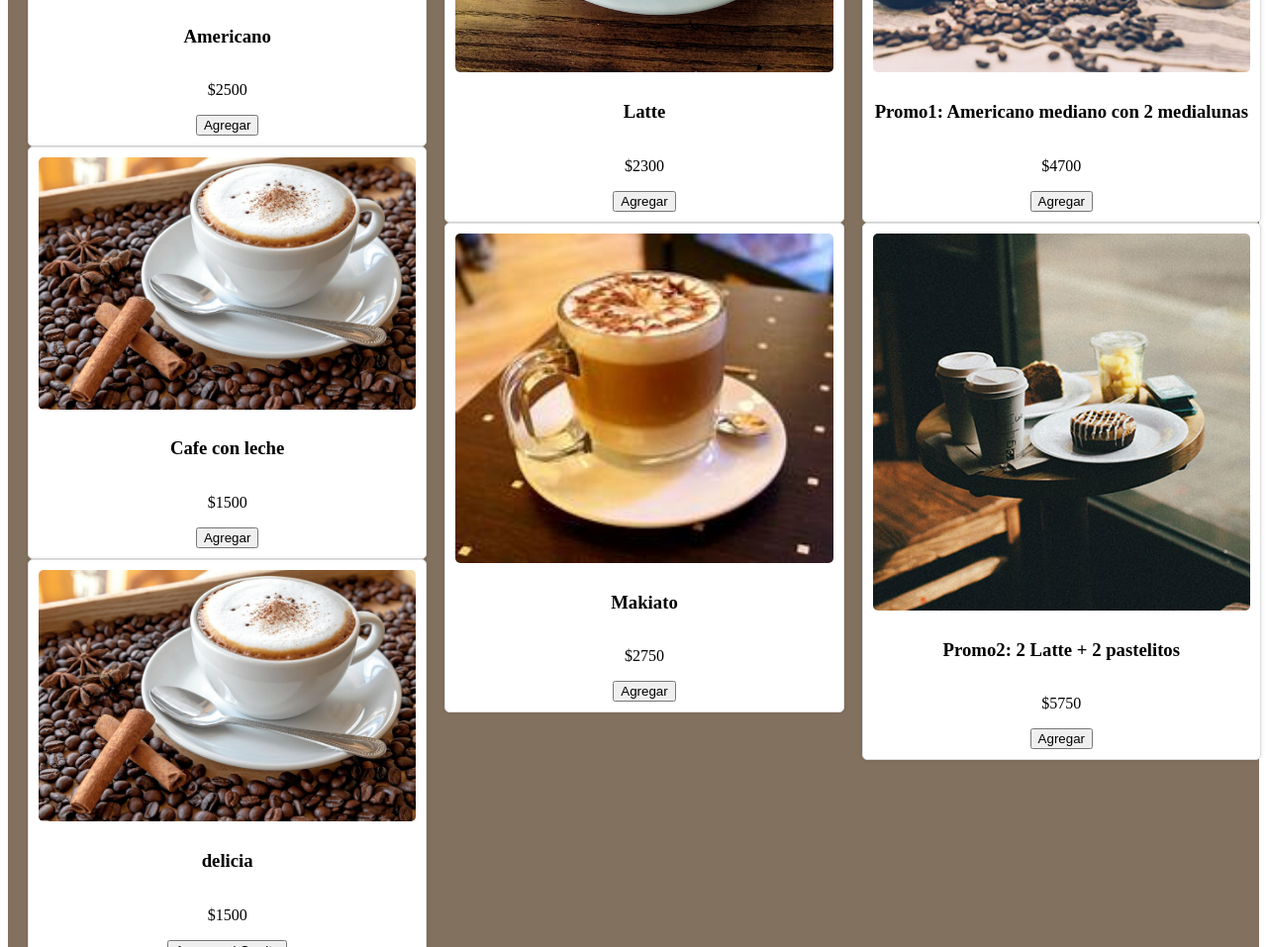
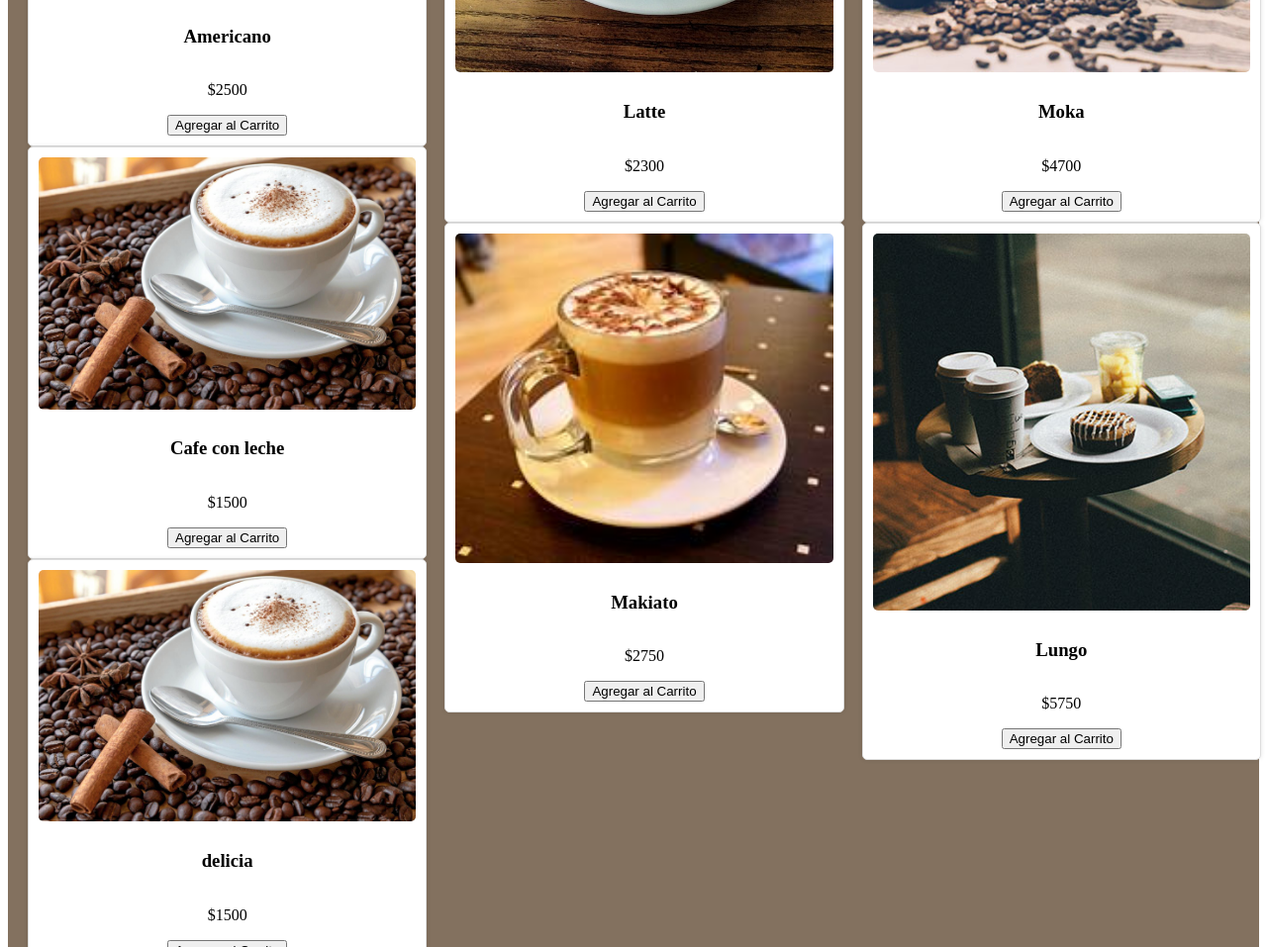
Before and after one commit to FedeAcuM/KopCoffe-tercer-entrega, a plain HTML site: page index.html in a window 1280 px wide. Shown: the part 647-1604 px from the top of the page at 99% size. Drawn offline with Linux system fonts and the light colour scheme; some packages are replaced by stand-ins of ours; a script that the page names is missing.

Commit message:
se agregaron cosas

```diff
--- a/index.html
+++ b/index.html
@@ -15,37 +15,37 @@
     <main class="container">
         <section id="cafes" class="productos-container">
             <div id="delicias" class="cafes-container"><div class="cafe">
-            <img src="./img/cafe-americano.jpg" alt="delicia">
+            <img src="./img/cafe-americano.jpg" alt="Americano">
             <h3>Americano</h3>
             <p>$2500</p>
-            <button class="agregar" data-id="2">Agregar</button>
+            <button class="agregar" data-id="2">Agregar al Carrito</button>
         </div><div class="cafe">
             <img src="./img/cafeconleche.jpg" alt="Cafe-con-leche">
             <h3>Cafe con leche</h3>
             <p>$1500</p>
-            <button class="agregar" data-id="1">Agregar</button>
+            <button class="agregar" data-id="1">Agregar al Carrito</button>
         </div></div>
             <div id="delicias" class="cafes-container"><div class="cafe">
-            <img src="./img/cafelatte.jpg" alt="delicia">
+            <img src="./img/cafelatte.jpg" alt="Latte">
             <h3>Latte</h3>
             <p>$2300</p>
-            <button class="agregar" data-id="3">Agregar</button>
+            <button class="agregar" data-id="3">Agregar  al Carrito</button>
         </div><div class="cafe">
-            <img src="./img/cafemokiato.jfif" alt="delicia">
+            <img src="./img/cafemokiato.jfif" alt="Makiato">
             <h3>Makiato</h3>
             <p>$2750</p>
-            <button class="agregar" data-id="4">Agregar</button>
+            <button class="agregar" data-id="4">Agregar al Carrito</button>
         </div></div>
             <div id="delicias" class="cafes-container"><div class="cafe">
-            <img src="./img/service-1.jpg" alt="delicia">
-            <h3>Promo1: Americano mediano con 2 medialunas</h3>
+            <img src="./img/service-1.jpg" alt="Moka">
+            <h3>Moka</h3>
             <p>$4700</p>
-            <button class="agregar" data-id="5">Agregar</button>
+            <button class="agregar" data-id="5">Agregar al Carrito</button>
         </div><div class="cafe">
-            <img src="./img/service-2.jpg" alt="delicia">
-            <h3>Promo2: 2 Latte + 2 pastelitos</h3>
+            <img src="./img/service-2.jpg" alt="Lungo">
+            <h3>Lungo</h3>
             <p>$5750</p>
-            <button class="agregar" data-id="6">Agregar</button>
+            <button class="agregar" data-id="6">Agregar al Carrito</button>
         </div></div>
         </section>
 
```
